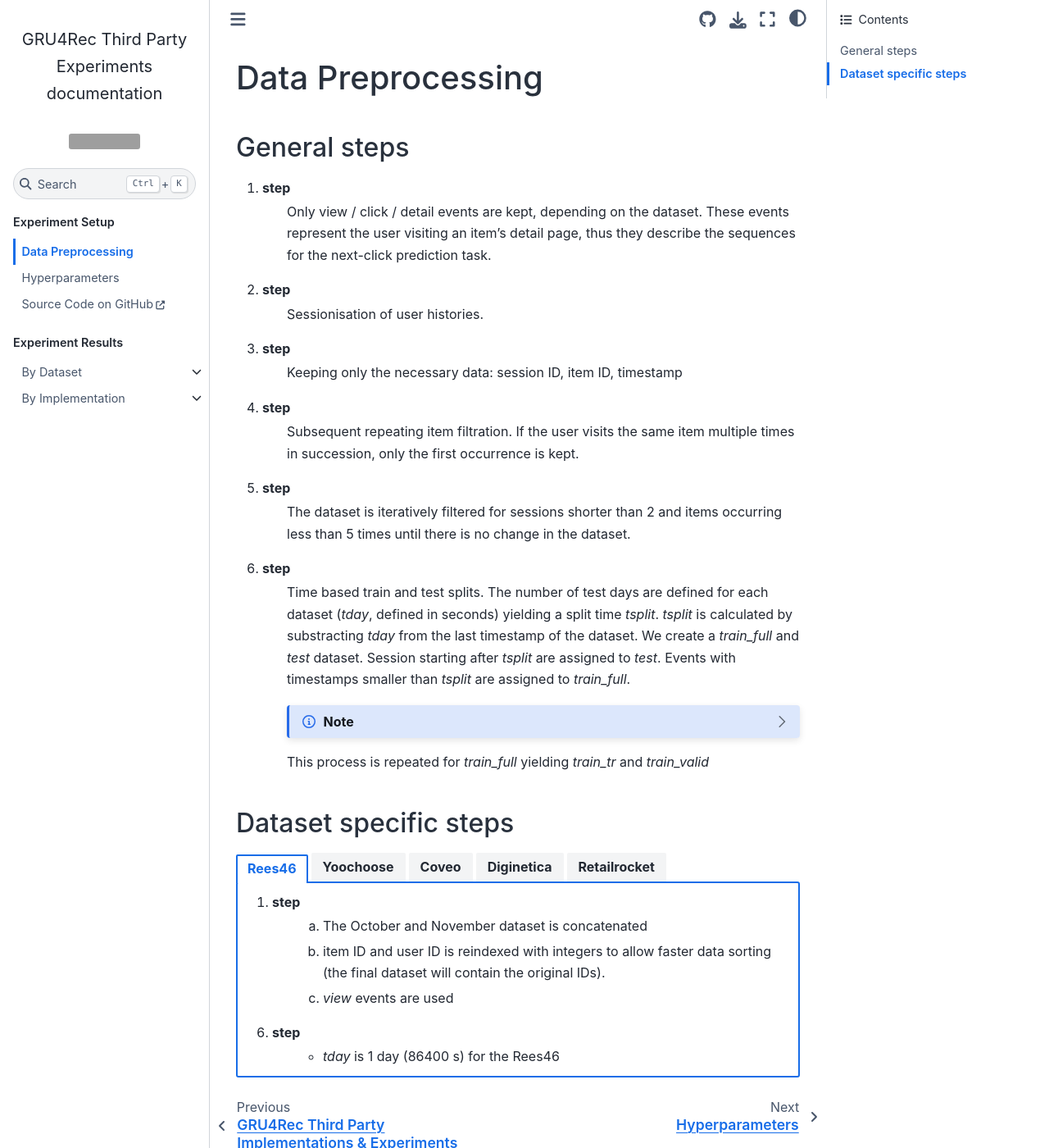
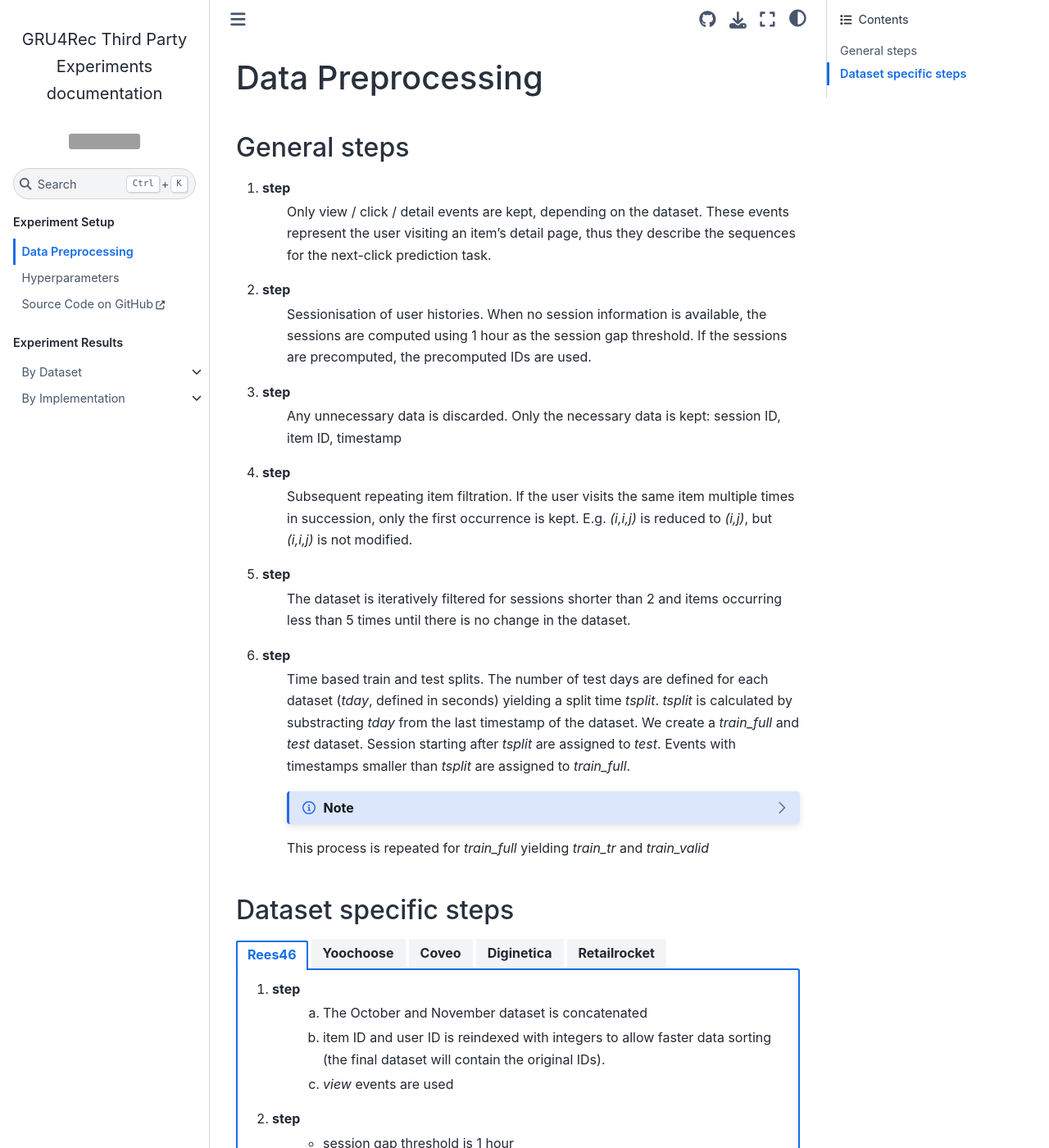
Before and after one commit to hidasib/gru4rec_third_party_comparison, a Sphinx documentation site: the page built from docs/data_preproc/data_preproc_main.rst, in a window 1280 px wide and 1400 px high. Shown: the whole window at 82% size. Built offline with Sphinx 7.4.7 and the Sphinx Book theme 1.1.4, drawn with Linux system fonts in a browser that asks for light colours; some of the changed text lies outside the part shown; grey boxes are pictures that could not be loaded.

Commit message:
added more description to data_preproc_main

```diff
--- a/docs/data_preproc/data_preproc_main.rst
+++ b/docs/data_preproc/data_preproc_main.rst
@@ -11,14 +11,14 @@ General steps
     they describe the sequences for the next-click prediction task.
 
 2. step
-    Sessionisation of user histories.
+    Sessionisation of user histories. When no session information is available, the sessions are computed using 1 hour as the session gap threshold. If the sessions are precomputed, the precomputed IDs are used.
 
 3. step
-    Keeping only the necessary data: session ID, item ID, timestamp
+    Any unnecessary data is discarded. Only the necessary data is kept: session ID, item ID, timestamp
 
 4. step
     Subsequent repeating item filtration.  If the user visits the
-    same item multiple times in succession, only the first occurrence is kept.
+    same item multiple times in succession, only the first occurrence is kept. E.g. *(i,i,j)* is reduced to *(i,j)*, but *(i,i,j)* is not modified.
 
 5. step
     The dataset is iteratively filtered for sessions shorter than 2 and items
@@ -48,19 +48,19 @@ Dataset specific steps
             b) item ID and user ID is reindexed with integers to allow faster data sorting (the final dataset will contain the original IDs).
             c) *view* events are used
 
+        2. step
+            - session gap threshold is 1 hour
+
         6. step
-            - *tday* is 1 day (86400 s) for the Rees46
+            - *tday* is 1 day (86400 sec) for the Rees46
 
     .. tab-item:: Yoochoose
 
         1. step
-            *clicks* and *test* files are concatenated
-
-        2. step
-            The sessions are precomputed, we use these.
+            a) *clicks* and *test* files are concatenated
 
         6. step
-            *tday* is 1 for Yoochoose
+            - *tday* is 1 for Yoochoose
 
     .. tab-item:: Coveo
 
@@ -68,7 +68,7 @@ Dataset specific steps
             a) *detail* events are used
 
         6. step
-            *tday* is 1 for Coveo
+            - *tday* is 1 for Coveo
 
     .. tab-item:: Diginetica
 
@@ -76,12 +76,15 @@ Dataset specific steps
             a) Timestamps are computed from the day of the first query and the elapsed time.
 
         6. step
-            *tday* is 7 for Diginetica
+            - *tday* is 7 for Diginetica
 
     .. tab-item:: Retailrocket
 
         1. step
             a) *view* events are used
 
+        2. step
+            - session gap threshold is 1 hour
+
         6. step
-            *tday* is 7 for Retailrocket
+            - *tday* is 7 for Retailrocket
```
